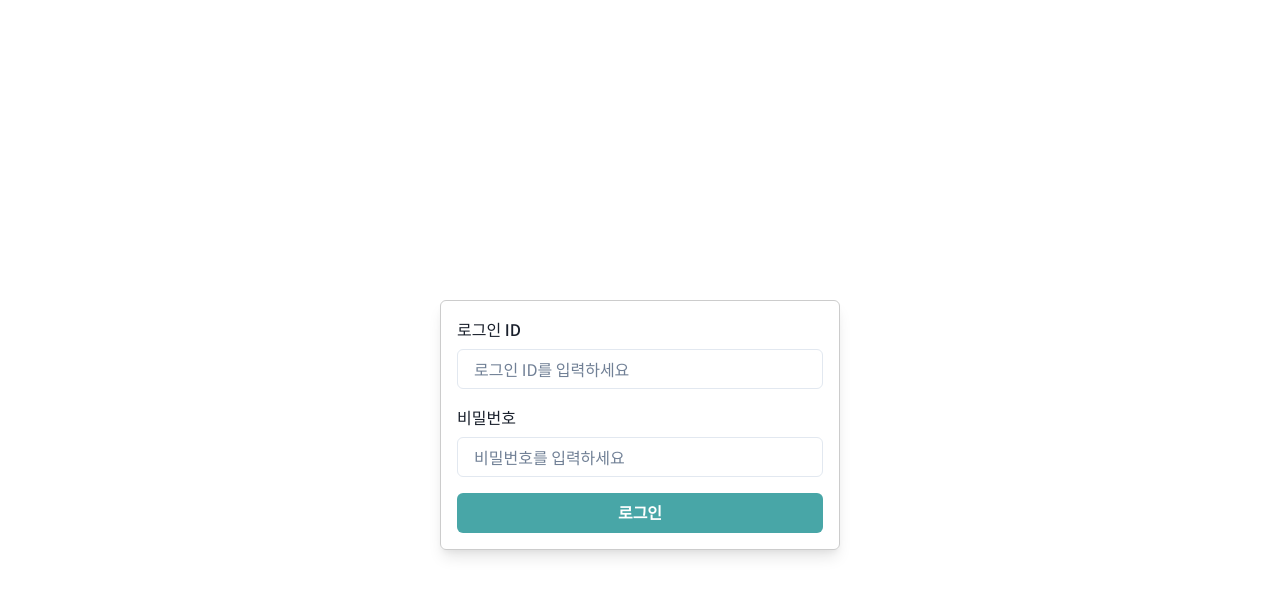
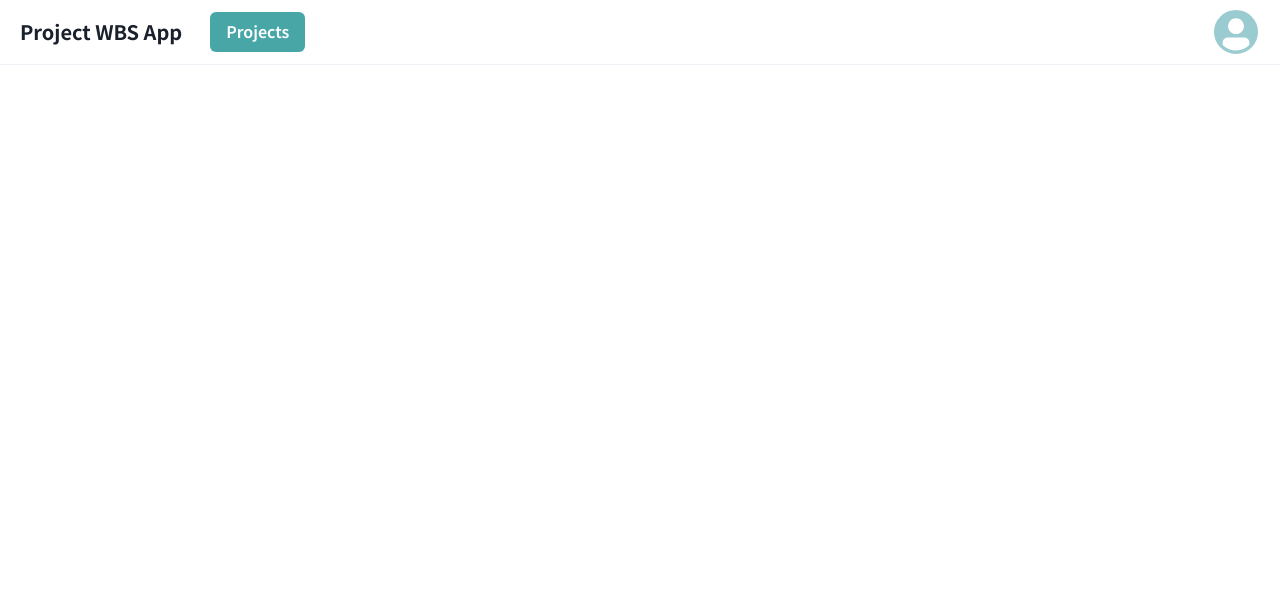
Before and after one commit to lee5031207/WBS-Front, a React (Create React App) app: page / in a window 1280 px wide. Before the commit this address led to /login. Shown: the top 596 px of the page. Built offline with nearby package versions, Linux system fonts and the light colour scheme; sample sign-in values are in the browser's storage.

Commit message:
25.04.18 퇴근

```diff
--- a/package.json
+++ b/package.json
@@ -3,6 +3,7 @@
   "version": "0.1.0",
   "private": true,
   "dependencies": {
+    "@chakra-ui/icons": "^2.2.4",
     "@chakra-ui/react": "^2.10.7",
     "@emotion/react": "^11.14.0",
     "@emotion/styled": "^11.14.0",
@@ -10,6 +11,7 @@
     "@testing-library/jest-dom": "^6.6.3",
     "@testing-library/react": "^16.3.0",
     "@testing-library/user-event": "^13.5.0",
+    "axios": "^1.8.4",
     "framer-motion": "^12.7.4",
     "react": "^19.1.0",
     "react-dom": "^19.1.0",
--- /dev/null
+++ b/src/components/Header.jsx
@@ -0,0 +1,21 @@
+import {
+    Flex, Heading, Divider ,Spacer, Text, Center, Square, Box,
+    Avatar, AvatarBadge, AvatarGroup
+} from '@chakra-ui/react';
+import ProjectDrawer from './ProjectDrawer';
+import MyInfo from './MyInfoModal';
+
+const Header = () => {
+    return (
+        <Flex minWidth='max-content' alignItems='center' gap='2'>
+            <Box p='2' m='3'>
+                <Heading size='md'>Project WBS App</Heading>
+            </Box>
+            <ProjectDrawer />
+            <Spacer />
+            <MyInfo />
+        </Flex>
+    )
+}
+
+export default Header;
--- /dev/null
+++ b/src/components/MyInfoModal.jsx
@@ -0,0 +1,41 @@
+import {
+    Avatar, useDisclosure, AvatarGroup,
+    Button,
+    Modal,
+    ModalOverlay,
+    ModalContent,
+    ModalHeader,
+    ModalFooter,
+    ModalBody,
+    ModalCloseButton,
+} from '@chakra-ui/react';
+
+const MyInfoModal = () => {
+
+    const { isOpen, onOpen, onClose } = useDisclosure();
+
+    return (
+        <>
+            <AvatarGroup spacing='1rem' mr='5'>
+                    <Avatar bg='brand.100' cursor="pointer" onClick={onOpen} />
+            </AvatarGroup>
+            <Modal isOpen={isOpen} onClose={onClose}>
+                <ModalOverlay />
+                <ModalContent>
+                <ModalHeader>내 정보</ModalHeader>
+                <ModalCloseButton />
+                <ModalBody>
+
+                </ModalBody>
+                <ModalFooter>
+                    <Button bg="brand.200" color="white" mr={3} onClick={onClose}>
+                        로그아웃
+                    </Button>
+                </ModalFooter>
+                </ModalContent>
+            </Modal>
+        </>
+    )
+}
+
+export default MyInfoModal
--- a/src/components/PrivateRoute.jsx
+++ b/src/components/PrivateRoute.jsx
@@ -1,7 +1,7 @@
 import { Navigate } from "react-router-dom";
 
 const PrivateRoute = ({ children }) => {
-    const token = localStorage.getItem("accessToken");
+    const token = localStorage.getItem("WBS_ACCESS_TOKEN");
     //토큰 없으면 로그인페이지로
     if(!token){
         return <Navigate to="/login" replace />;
--- /dev/null
+++ b/src/components/ProjectCreateModal.jsx
@@ -0,0 +1,37 @@
+import {
+    useDisclosure, Button,
+    Modal,
+    ModalOverlay,
+    ModalContent,
+    ModalHeader,
+    ModalFooter,
+    ModalBody,
+    ModalCloseButton, } from '@chakra-ui/react'
+import { AddIcon } from '@chakra-ui/icons'
+
+const ProjectCreateModal = () => {
+
+    const { isOpen, onOpen, onClose } = useDisclosure();
+
+    return (
+        <>
+        <Button size='xs' ml='5' onClick={onOpen}>
+            <AddIcon/>
+        </Button>
+        <Modal isOpen={isOpen} onClose={onClose}>
+            <ModalOverlay />
+            <ModalContent>
+            <ModalHeader>프로젝트 생성</ModalHeader>
+            <ModalCloseButton />
+            <ModalBody>
+
+            </ModalBody>
+            <ModalFooter>
+            </ModalFooter>
+            </ModalContent>
+        </Modal>
+        </>
+    )
+}
+
+export default ProjectCreateModal
--- /dev/null
+++ b/src/components/ProjectDrawer.jsx
@@ -0,0 +1,50 @@
+import React from "react";
+import {
+    Drawer,
+    DrawerBody,
+    DrawerFooter,
+    DrawerHeader,
+    DrawerOverlay,
+    DrawerContent,
+    DrawerCloseButton,
+    Button,
+    useDisclosure
+  } from '@chakra-ui/react'
+import ProjectCreateModal from "./ProjectCreateModal";
+
+
+const ProjectDrawer = () =>{
+
+    const { isOpen, onOpen, onClose } = useDisclosure();
+    const btnRef = React.useRef();
+
+    return (
+        <>
+            <Button bg="brand.200" color="white" _hover={{ bg: 'brand.300' }} ref={btnRef} onClick={onOpen}>
+                Projects
+            </Button>
+            <Drawer
+                isOpen={isOpen}
+                placement='left'
+                onClose={onClose}
+                finalFocusRef={btnRef}
+            >
+                <DrawerOverlay />
+                <DrawerContent>
+                    <DrawerCloseButton />
+                    <DrawerHeader>
+                        프로젝트 List
+                        <ProjectCreateModal/>
+                    </DrawerHeader>
+                    <DrawerBody>
+
+                    </DrawerBody>
+                    <DrawerFooter>
+
+                    </DrawerFooter>
+                </DrawerContent>
+            </Drawer>
+        </>
+    )
+}
+export default ProjectDrawer;
--- a/src/pages/LoginPage.jsx
+++ b/src/pages/LoginPage.jsx
@@ -1,8 +1,13 @@
 // src/pages/LoginPage.jsx
 import React, { useState } from 'react';
+import axios from 'axios';
+import { useNavigate } from "react-router-dom";
 import { Box, FormControl, FormLabel, Input, Button, Stack, Text } from '@chakra-ui/react';
 
 const LoginPage = () => {
+
+  const navigate = useNavigate();
+
   const [loginId, setLoginId] = useState('');
   const [password, setPassword] = useState('');
   const [error, setError] = useState('');
@@ -15,11 +20,21 @@ const LoginPage = () => {
 
     // 로그인 로직 (API 호출 등)
     try {
-      // 예시로 API 호출하고 JWT 받아오는 코드 (추후 추가)
-      // const response = await axios.post('/api/login', { loginId, password });
-      // 로그인 성공 시 처리 (예: localStorage에 토큰 저장 등)
-      console.log('로그인 성공', loginId, password);
+
+      const response = await axios.post("http://localhost:8081/api/login",{
+        loginId : loginId,
+        pwd : password,
+      });
+
+      localStorage.setItem('WBS_GRANT_TYPE', response.data.grantType);
+      localStorage.setItem('WBS_ACCESS_TOKEN', response.data.accessToken);
+      localStorage.setItem('WBS_REFRESH_TOKEN', response.data.refreshToken);
+
+      console.log("로그인 성공");
+      navigate("/");
+
     } catch (e) {
+      console.log(e);
       setError('로그인 실패. 다시 시도해주세요.');
     }
   };
@@ -34,7 +49,7 @@ const LoginPage = () => {
             type="text"
             value={loginId}
             onChange={(e) => setLoginId(e.target.value)}
-            placeholder="로그인 ID를 입력하세요"
+            placeholder="ID를 입력하세요"
           />
         </FormControl>
 
--- a/src/pages/MainPage.jsx
+++ b/src/pages/MainPage.jsx
@@ -1,10 +1,13 @@
 import React from "react";
+import Header from "../components/Header";
+import { Divider } from '@chakra-ui/react';
 
 const MainPage = () => {
     return (
-        <div>
-            <h1>메인 페이지</h1>
-        </div>
+        <>
+            <Header />
+            <Divider orientation='horizontal' />
+        </>
     )
 }
 
```
Also changed, not shown: 2 other files (tests, documents, lock files or other folders).
